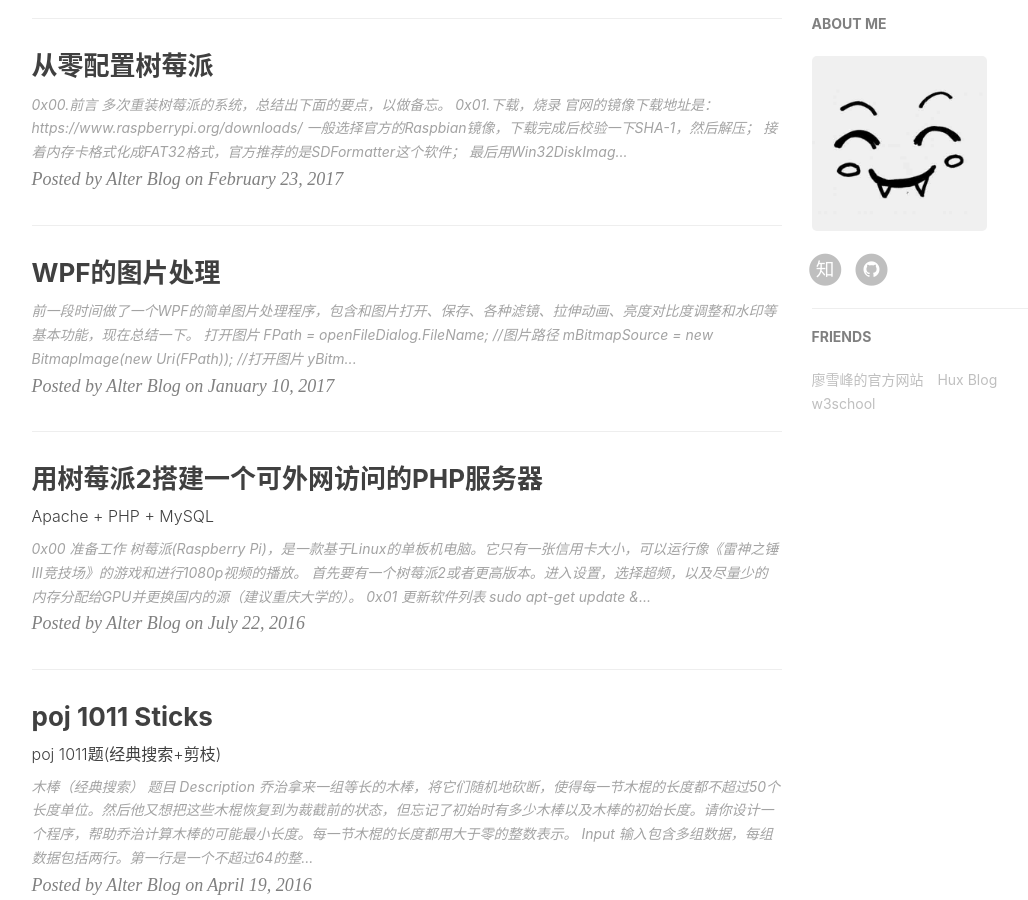
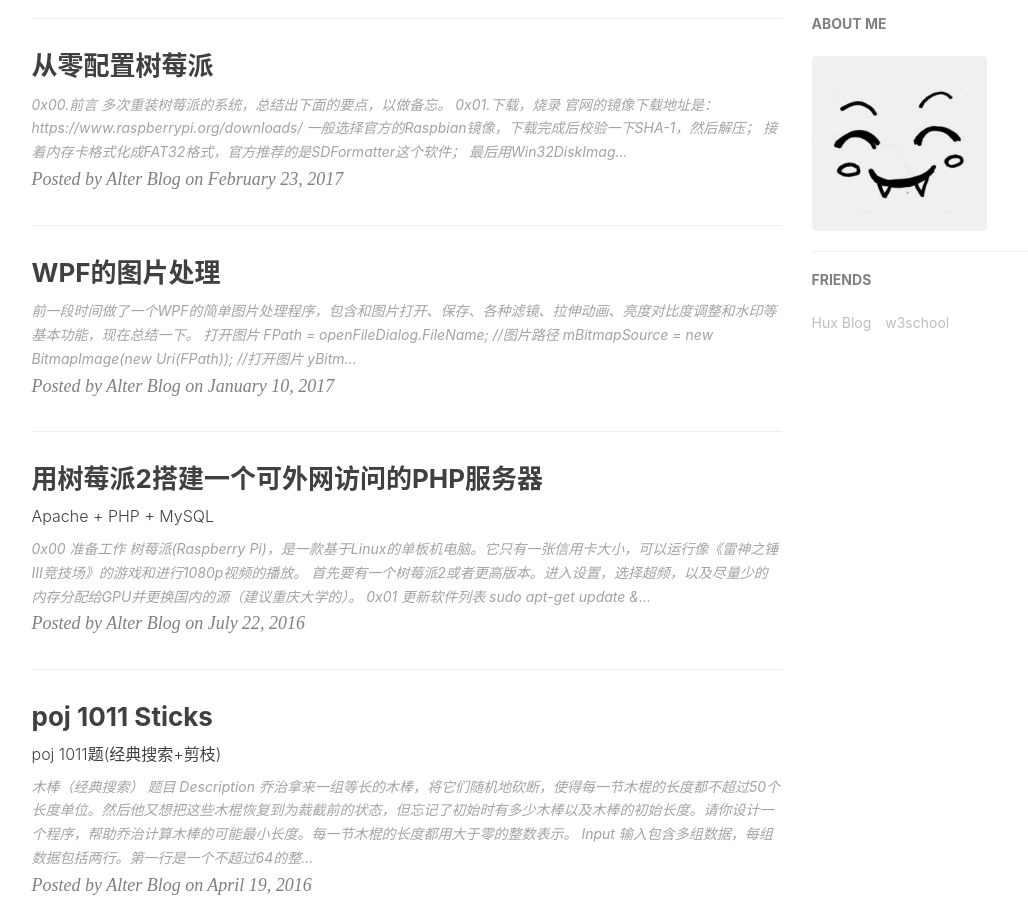
Before and after one commit to zvrh/blog, a Jekyll site: the page built from index.html, in a window 1280 px wide and 900 px high, scrolled down 602 px. Shown: the whole window, without its empty margins (136-1164 px from the left). Built offline with Jekyll 4.4.1, drawn with Linux system fonts in a browser that asks for light colours; the list of posts is cut into pages by our own code.

Commit message:
del 又拍云

```diff
--- a/_config.yml
+++ b/_config.yml
@@ -17,11 +17,11 @@
 
 #SNS settings
 #RSS: true
-#weibo_username:     zegzhi
-zhihu_username: zegzhi
-github_username: zegzhi
-#twitter_username:  Zegzhi
-#facebook_username:  Zegzhi
+# weibo_username: xxx
+# zhihu_username: xxx
+# github_username: xxx
+# twitter_username: xxx
+# facebook_username: xxx
 
 # Featured Tags
 featured-tags: true                     # whether or not using Feature-Tags
@@ -30,9 +30,6 @@
 # Friends
 friends: [
     {
-        title: "廖雪峰的官方网站",
-        href: "http://www.liaoxuefeng.com/"
-    },{
         title: "Hux Blog",
         href: "http://huangxuan.me/"
     },{
--- a/_includes/footer.html
+++ b/_includes/footer.html
@@ -64,17 +64,18 @@
                         </a>
                     </li>
                     {% endif %}
-                    <li>
+                    <!-- <li>
                          <span style="border-right: 1px solid #dddddd"></span>
                     </li>
                     <li>
                         <a target="_blank" href="https://console.upyun.com/register/?invite=HkEbTJMaz">
                                 <img height="48" src="/img/upyun_logo.png" style="cursor:pointer">
                         </a>
-                    </li>
+                    </li> -->
                 </ul>
                 <p class="copyright text-muted">
-                    本站使用又拍云CDN全站加速<br> 网站备案/许可证号：
+                    <!-- 本站使用又拍云CDN全站加速<br> -->
+                    网站备案/许可证号：
                     <a href="https://beian.miit.gov.cn/" target="_blank">鄂ICP备18011574号-1</a><br> Copyright &copy; {{ site.title }} 2016 - {{ site.time | date: '%Y' }} | Theme by <a target="_blank" href="https://huangxuan.me">Hux</a>
                 </p>
             </div>
```
